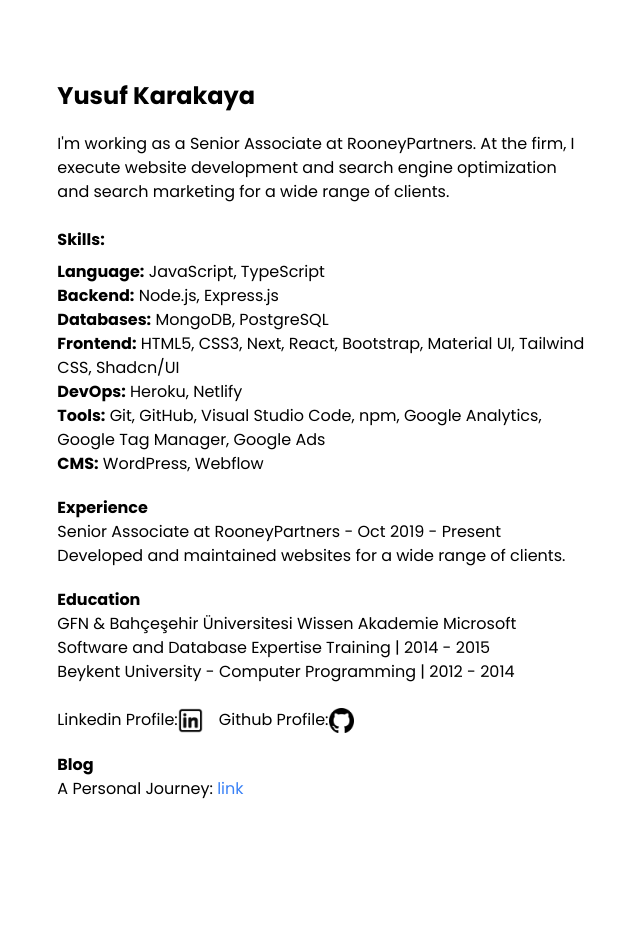
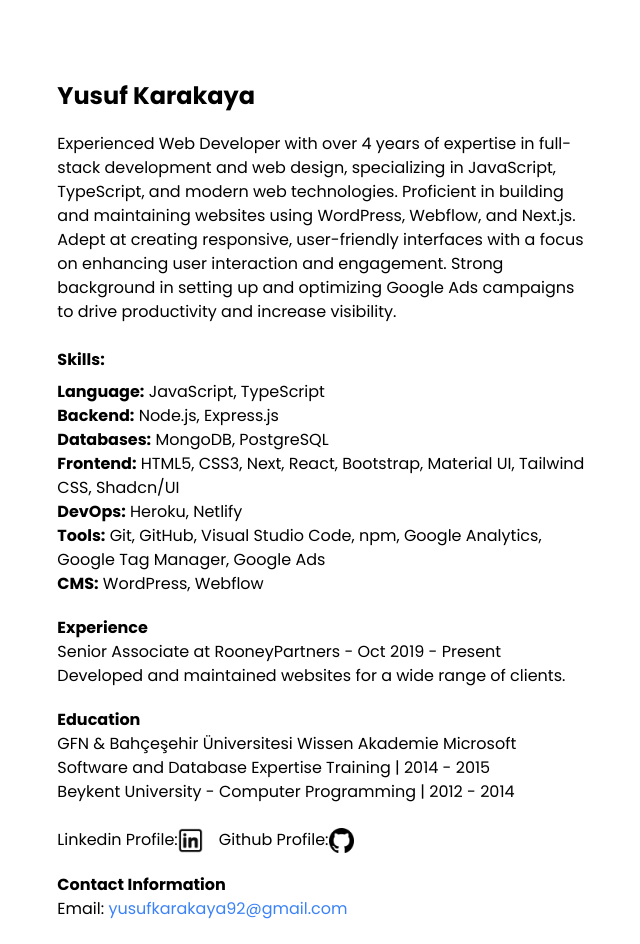
Before and after one commit to yusufkarakaya/yusufkarakaya-nextjs, a Next.js app: page / in a window 1280 px wide. Shown: the top 944 px of the page, without its empty margins (316-956 px from the left). Before the commit the page ends 801 px from the top, so only its background shows below. Built offline with nearby package versions, Linux system fonts and the light colour scheme.

Commit message:
added contact info, updated bio

```diff
--- a/app/page.tsx
+++ b/app/page.tsx
@@ -10,9 +10,14 @@
               <strong>Yusuf Karakaya</strong>
             </h1>
             <p className="mt-5">
-              I&apos;m working as a Senior Associate at RooneyPartners. At the
-              firm, I execute website development and search engine optimization
-              and search marketing for a wide range of clients.
+              Experienced Web Developer with over 4 years of expertise in
+              full-stack development and web design, specializing in JavaScript,
+              TypeScript, and modern web technologies. Proficient in building
+              and maintaining websites using WordPress, Webflow, and Next.js.
+              Adept at creating responsive, user-friendly interfaces with a
+              focus on enhancing user interaction and engagement. Strong
+              background in setting up and optimizing Google Ads campaigns to
+              drive productivity and increase visibility.
             </p>
             <br />
             <strong>Skills:</strong>
@@ -100,6 +105,20 @@
             </div>
             <div>
               <h2 className="mt-5">
+                <strong>Contact Information</strong>
+              </h2>
+              <p>
+                Email:{" "}
+                <a
+                  href="mailto:yusufkarakaya92@gmail.com"
+                  className="text-blue-500"
+                >
+                  yusufkarakaya92@gmail.com
+                </a>
+              </p>
+            </div>
+            <div>
+              <h2 className="mt-5">
                 <strong>Blog</strong>
               </h2>
               <p>
```
